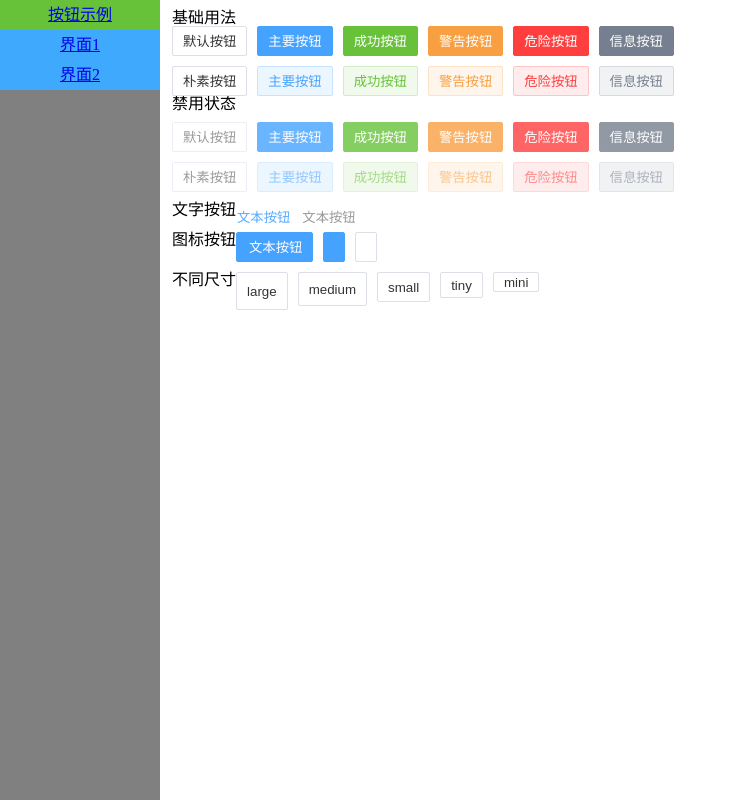
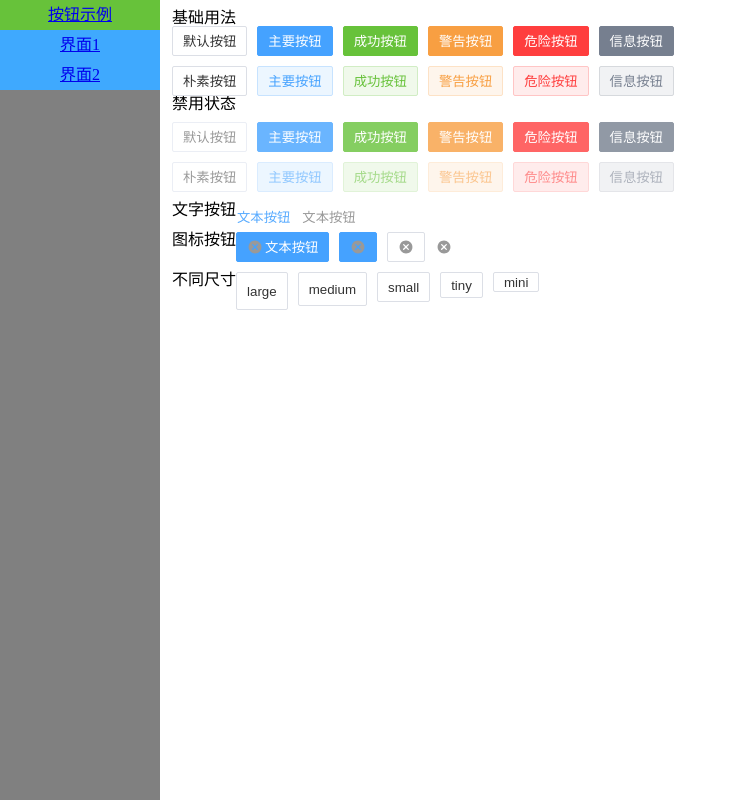
Before and after one commit to huahuashui/base-react, a React app: page /buttonDemo in a window 1280 px wide. Shown: the whole page, without its empty margins (0-737 px from the left). Built offline with nearby package versions, Linux system fonts and the light colour scheme.

Commit message:
修复按钮组件样式问题

```diff
--- a/package.json
+++ b/package.json
@@ -43,6 +43,7 @@
         "cross-env": "^6.0.3",
         "css-loader": "^3.5.2",
         "dart-sass": "^1.25.0",
+        "file-loader": "4.3.0",
         "fork-ts-checker-webpack-plugin": "^4.1.3",
         "happypack": "^5.0.1",
         "html-webpack-plugin": "^4.2.0",
--- a/src/App.tsx
+++ b/src/App.tsx
@@ -2,6 +2,8 @@ import React from "react";
 import {Link, Route, Switch, Redirect, RouteComponentProps, withRouter} from "react-router-dom";
 import "./App.scss";
 import "./reset.scss";
+import "./components/theme-chalk/src/common/icon-16.scss";
+import "./components/theme-chalk/src/common/transition.scss";
 
 import {routeService} from "./routes/routeService";
 import {IRouteConfig} from "./routes/routeConfig";
--- a/src/components/button/src/button.tsx
+++ b/src/components/button/src/button.tsx
@@ -42,7 +42,7 @@ export default class SnButton extends React.Component<ISnButtonProps, ISnButtonS
                     autoFocus={autofocus}
                     type={nativeType}
                     onClick={handleClick}>
-                {icon && <i className={'n-button__icon ' + icon}></i>}
+                {icon && <i className={'sn-button__icon ' + icon}></i>}
                 {children &&
                 <span className={'sn-button__text ' + (icon ? 'is-margin' : '')}>{this.props.children}</span>}
             </button>
```
Also changed, not shown: 1 other file (tests, documents, lock files or other folders).
